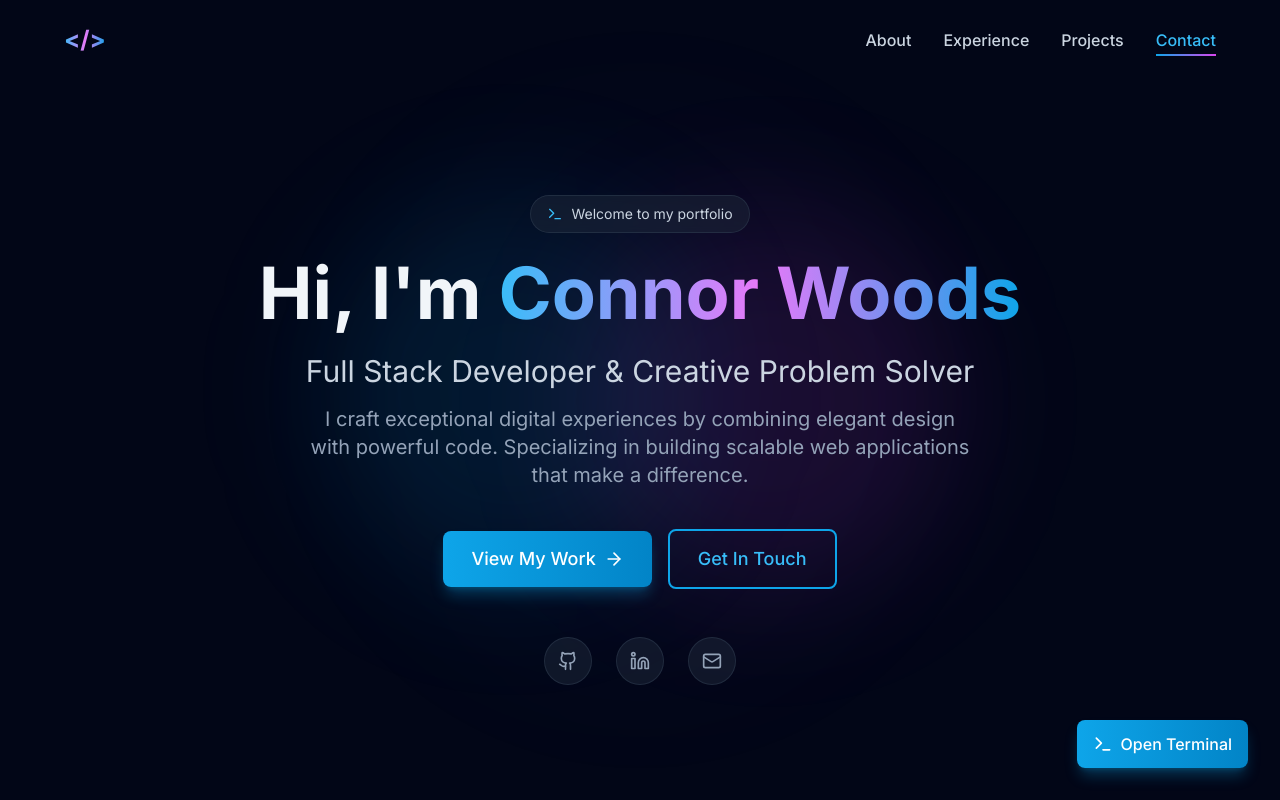
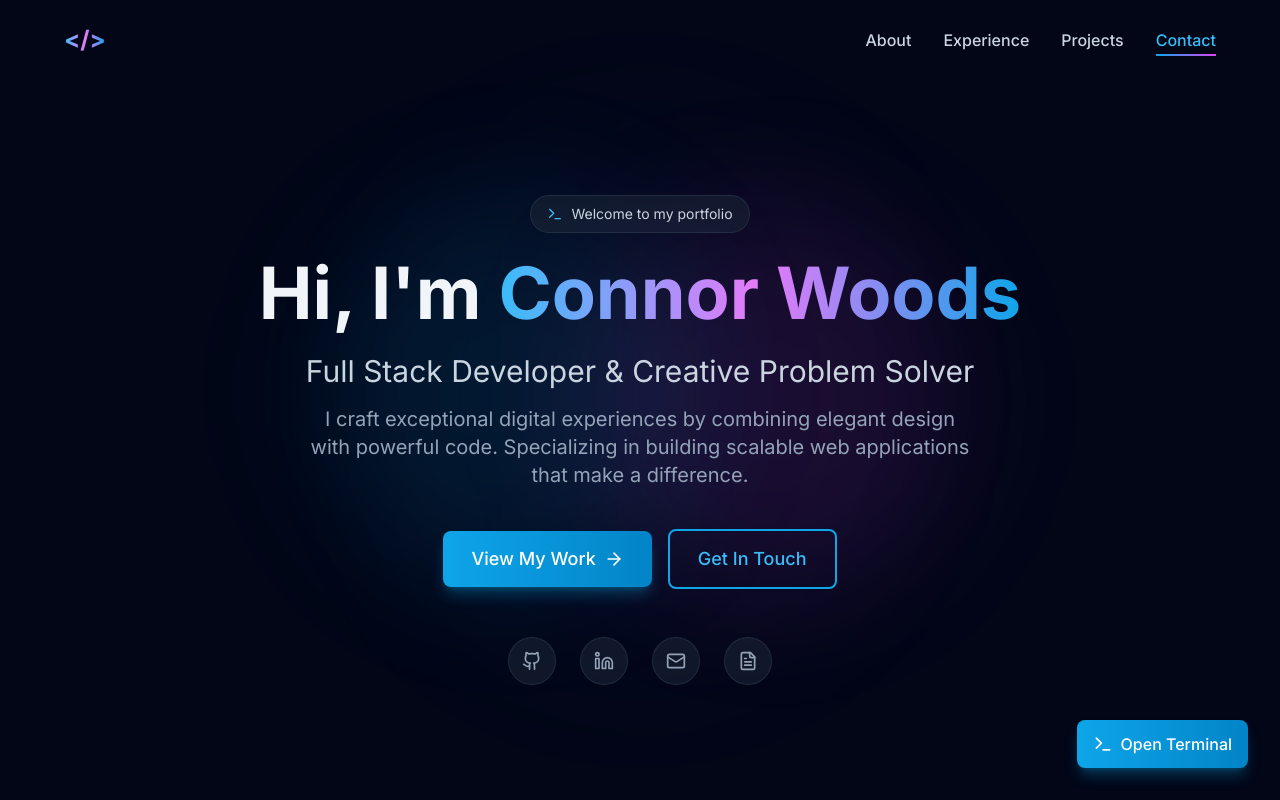
Before and after one commit to cwoods05/portfolio, a React (Vite) app: page / in a window 1280 px wide. Shown: the top 800 px of the page. Built offline with nearby package versions, Linux system fonts and the light colour scheme.

Commit message:
feat: resume

```diff
--- a/src/components/Footer.jsx
+++ b/src/components/Footer.jsx
@@ -1,4 +1,4 @@
-import { Heart, Github, Linkedin, Mail, ArrowUp } from 'lucide-react';
+import { Heart, Github, Linkedin, Mail, ArrowUp, FileText } from 'lucide-react';
 
 const Footer = () => {
   const scrollToTop = () => {
@@ -19,6 +19,7 @@ const Footer = () => {
       { name: 'GitHub', href: 'https://github.com', icon: Github },
       { name: 'LinkedIn', href: 'https://linkedin.com', icon: Linkedin },
       { name: 'Email', href: 'mailto:woodsco@umich.edu', icon: Mail },
+      { name: 'Resume', href: '/Connor_Woods_Michigan_Resume.docx.pdf', icon: FileText },
     ]
   };
 
--- a/src/components/sections/Hero.jsx
+++ b/src/components/sections/Hero.jsx
@@ -1,4 +1,4 @@
-import { ArrowRight, Github, Linkedin, Mail, Terminal } from 'lucide-react';
+import { ArrowRight, Github, Linkedin, Mail, Terminal, FileText } from 'lucide-react';
 import Button from '../ui/Button';
 
 const Hero = () => {
@@ -95,6 +95,14 @@ const Hero = () => {
             >
               <Mail className="w-5 h-5 text-slate-400 group-hover:text-primary-400 transition-colors" />
             </a>
+            <a
+              href="/Connor_Woods_Michigan_Resume.docx.pdf"
+              target="_blank"
+              rel="noopener noreferrer"
+              className="group flex items-center justify-center w-12 h-12 rounded-full bg-slate-800/50 hover:bg-slate-700 border border-slate-700/50 hover:border-primary-500/50 transition-all duration-300"
+            >
+              <FileText className="w-5 h-5 text-slate-400 group-hover:text-primary-400 transition-colors" />
+            </a>
           </div>
         </div>
 
```
